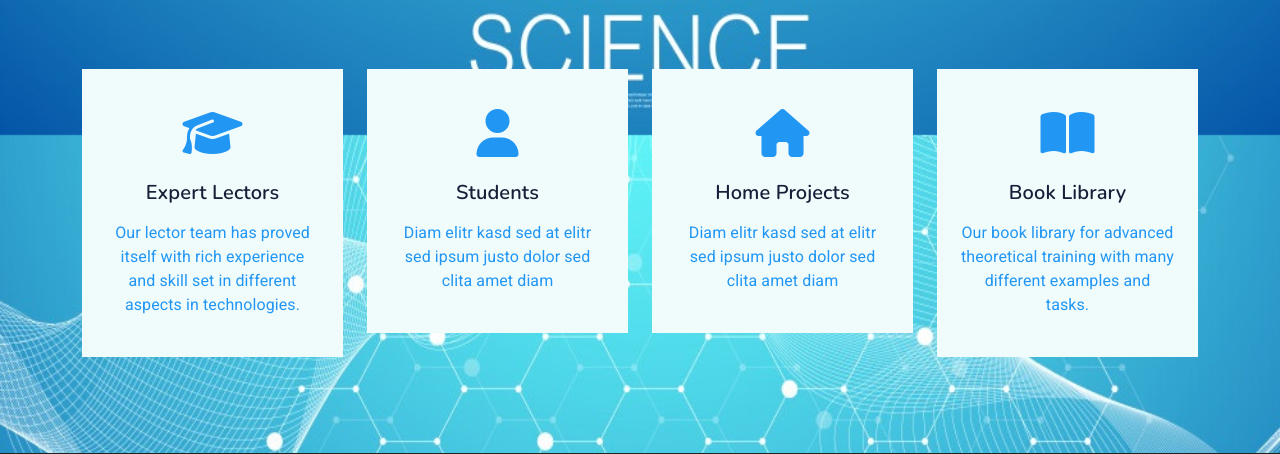
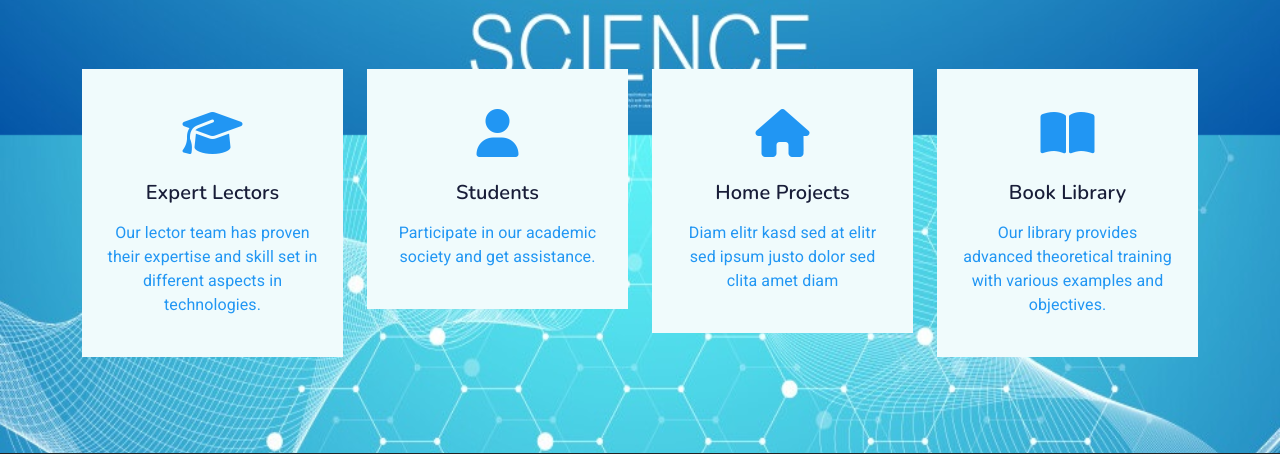
Before and after one commit to S7lkr/UniversityApp-November-2024, a Django app: template templates/about/about.html in a window 1280 px wide. Shown: the part 665-1119 px from the top of the page. Run offline with Django 4.2, Linux system fonts and the light colour scheme; the template is opened without the code that fills it, so the values that code supplies are empty; some libraries are stand-ins or nearby versions.

Commit message:
Edit: about info panel

```diff
--- a/templates/about/info-panel.html
+++ b/templates/about/info-panel.html
@@ -7,7 +7,7 @@
                         <div class="p-4">
                             <i class="fa fa-3x fa-graduation-cap text-primary mb-4"></i>
                             <h5 class="mb-3">Expert Lectors</h5>
-                            <p>Our lector team has proved itself with rich experience and skill set in different aspects
+                            <p>Our lector team has proven their expertise and skill set in different aspects
                                 in technologies.</p>
                         </div>
                     </a>
@@ -19,7 +19,7 @@
                         <div class="p-4">
                             <i class="fa fa-3x fa-user text-primary mb-4"></i>
                             <h5 class="mb-3">Students</h5>
-                            <p>Diam elitr kasd sed at elitr sed ipsum justo dolor sed clita amet diam</p>
+                            <p>Participate in our academic society and get assistance.</p>
                         </div>
                     </a>
                 </div>
@@ -41,8 +41,8 @@
                         <div class="p-4">
                             <i class="fa fa-3x fa-book-open text-primary mb-4"></i>
                             <h5 class="mb-3">Book Library</h5>
-                            <p>Our book library for advanced theoretical training with many different examples and
-                                tasks.</p>
+                            <p>Our library provides advanced theoretical training with various examples and
+                                objectives.</p>
                         </div>
                     </a>
                 </div>
```
